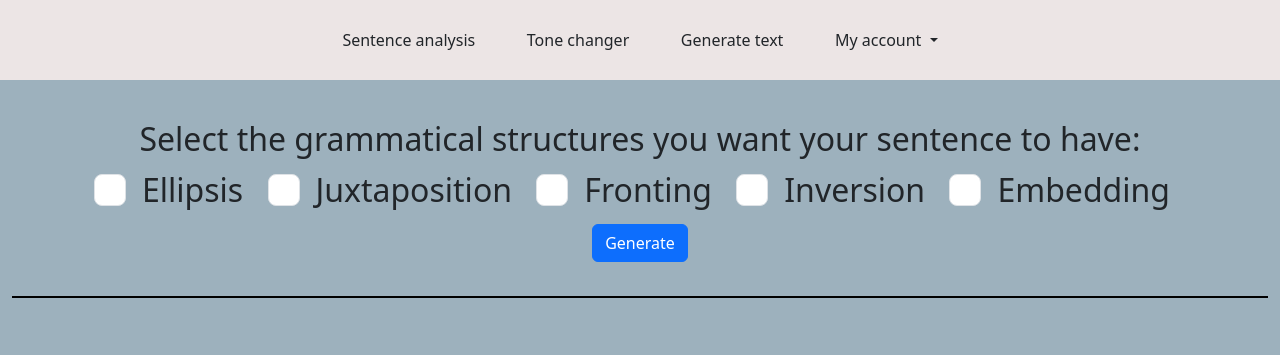
After one commit to Noodlealvel/TFG-Aplicacion-Web-de-analisis-morfosintactico-e-identificacion-de-estructuras, a Django app: page /generate in a window 1280 px wide. The commit adds this page. Shown: the top 355 px of the page. Run offline with Django 4.2, Linux system fonts and the light colour scheme; a user stored in the database is signed in; parts of the project's set-up code (start-up, migrations or seed data) failed here and were passed over.

Commit message:
Avanzado en generar texto, pero no puedo reusar los modelos de clasificación como pensaba

```diff
--- a/cuentas/urls.py
+++ b/cuentas/urls.py
@@ -11,5 +11,6 @@ urlpatterns = [
     path('analyze', views.analyze, name="analyze"),
     path('correct', views.correct, name="correct"),
     path('tone', views.tone, name="tone"),
+    path('generate', views.generate, name="generate"),
     path('download', views.download, name="download"),
 ]
--- a/cuentas/views.py
+++ b/cuentas/views.py
@@ -246,6 +246,33 @@ def tone(request):
         return render(request, "cuentas/tone.html", {'user': request.user})
 
 @login_required
+def generate(request):
+    if request.method=="POST":
+        structures = ["ellipsis", "juxtaposition", "fronting", "inversion", "embedding"]
+        structurestouse=[]
+        for structure in structures:
+            print (request.POST.get(structure))
+            if request.POST.get(structure)==structure:
+                structurestouse.append(request.POST.get(structure))
+        modelsPath = os.path.join(os.path.dirname(os.path.dirname(__file__)),'training/')
+        #sentence=""
+        #for structure in structurestouse:
+         #   path = os.path.join(modelsPath, structure)
+          #  model = HappyTextToText(model_name=path)
+           # top_p_sampling_settings = TTSettings(do_sample=True, top_k=0, top_p=0.8, temperature=0.7,  min_length=20, max_length=20, early_stopping=True)
+            #input = "Add " + structure + "to this sentence: " + sentence
+            #sentence = model.generate_text(input, args=top_p_sampling_settings)
+        path = os.path.join(modelsPath, "ttt_inversion")
+        model = HappyTextToText(model_name=path)
+        top_p_sampling_settings = TTSettings(do_sample=True, top_k=0, top_p=0.8, temperature=0.7, max_length=30, early_stopping=True)
+        text="The waves were crashing on the shore."
+        input_text = "inversion: " + text + " </s>"
+        result = model.generate_text(input_text, args=top_p_sampling_settings)
+        return render(request, "cuentas/generate.html", {'user': request.user, 'result': result})
+    else:
+        return render(request, "cuentas/generate.html", {'user': request.user})
+
+@login_required
 def download(request):
     if request.method=="POST":
         sentence=request.POST.get('sentence')
--- /dev/null
+++ b/templates/cuentas/generate.html
@@ -0,0 +1,81 @@
+<!DOCTYPE html>
+<html lang="en">
+<head>
+    <meta charset="UTF-8">
+    <meta http-equiv="X-UA-Compatible" content="IE=edge">
+    <meta name="viewport" content="width=device-width, initial-scale=1.0">
+    <title>Generate</title>
+    {% load static %}
+    <link rel="stylesheet" href="{% static 'cuentas/styles.css' %}">
+    <link href="https://cdn.jsdelivr.net/npm/bootstrap@5.3.2/dist/css/bootstrap.min.css" rel="stylesheet"
+        crossorigin="anonymous">
+</head>
+<body>
+    <script src="https://cdn.jsdelivr.net/npm/bootstrap@5.3.2/dist/js/bootstrap.bundle.min.js"
+        integrity="sha384-C6RzsynM9kWDrMNeT87bh95OGNyZPhcTNXj1NW7RuBCsyN/o0jlpcV8Qyq46cDfL"
+        crossorigin="anonymous"></script>
+        <div class="top">
+            {% include "cuentas/menu.html" %}
+        </div>
+        <div class="container-fluid">
+            <div class="half-top">
+                <form action="/generate" method="POST">
+                    {% csrf_token %}
+                    <div class="row-auto">
+                        <div class="col-auto">
+                            <h2 style="text-align:center">Select the grammatical structures you want your sentence to have:</h2>
+                            <div class="form-check form-check-inline">
+                      <input class="form-check-input" type="checkbox" value="ellipsis" name="ellipsis">
+                      <label class="form-check-label" for="ellipsis">
+                        Ellipsis
+                      </label>
+                    </div>
+                    <div class="form-check form-check-inline">
+                      <input class="form-check-input" type="checkbox" value="juxtaposition" name="juxtaposition">
+                      <label class="form-check-label" for="juxtaposition">
+                        Juxtaposition
+                      </label>
+                    </div>
+                    <div class="form-check form-check-inline">
+                      <input class="form-check-input" type="checkbox" value="fronting" name="fronting">
+                      <label class="form-check-label" for="fronting">
+                        Fronting
+                      </label>
+                    </div>
+                    <div class="form-check form-check-inline">
+                      <input class="form-check-input" type="checkbox" value="inversion" name="inversion">
+                      <label class="form-check-label" for="inversion">
+                        Inversion
+                      </label>
+                    </div>
+                    <div class="form-check form-check-inline">
+                      <input class="form-check-input" type="checkbox" value="embedding" name="embedding">
+                      <label class="form-check-label" for="embedding">
+                        Embedding
+                      </label>
+                    </div>
+                        </div>
+                    </div>
+                    <div class="row d-flex justify-content-center">
+                        <div class="col-auto">
+                            <button type="submit" class="btn btn-primary" name="generate" value="generate">Generate</button>
+                        </div>
+                    </div>
+                </form>
+            </div>
+
+            <div class="horizontal_line"></div>
+
+            <div class="half-bottom">
+                <div class="row auto justify-content-center">
+                    <div class="col md p-4">
+                        {% if result is not None %}
+                        {{ result }}
+                        {% endif %}
+                    </div>
+                </div>
+            </div>
+        </div>
+
+</body>
+</html>
--- a/templates/cuentas/menu.html
+++ b/templates/cuentas/menu.html
@@ -18,6 +18,12 @@
         </a>
       </li>
 
+      <li class="nav-item">
+        <a href="/generate" class="btn">
+          Generate text
+        </a>
+      </li>
+
       <li class="nav-item dropdown">
         <a class="btn dropdown-toggle" href="#" role="button" data-bs-toggle="dropdown" aria-expanded="false">
           My account
```
Also changed, not shown: templates/cuentas/tone.html (+4 -9 lines), training/datasets/transformar.py (added, +8 -0 lines), training/datasets/transformar2.py (added, +8 -0 lines), training/t2ttraining.py (added, +11 -0 lines), 8 other files.
